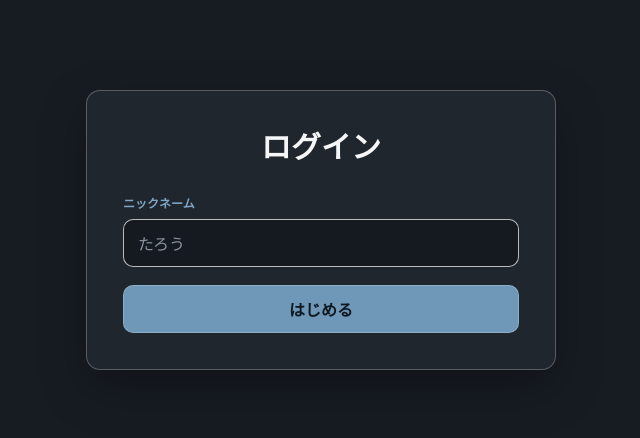
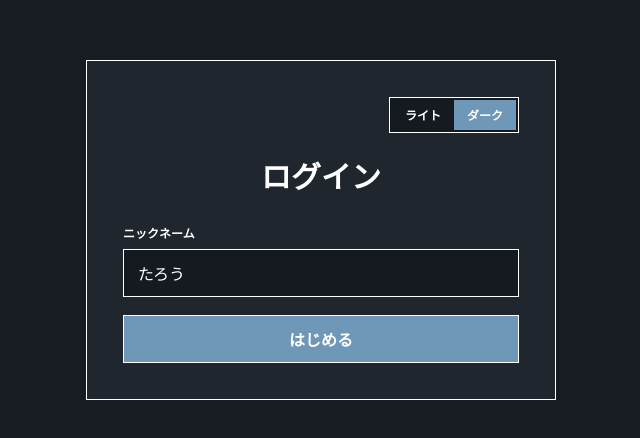
Before and after one commit to Kan-O435/hack-s-2026-08, a Next.js app in the folder app/client/: page /login in a window 1280 px wide. Shown: the part 170-608 px from the top of the page, without its empty margins (319-959 px from the left). Built offline with nearby package versions, Linux system fonts and the light colour scheme.

Commit message:
#19 ログイン画面とダッシュボード画面を調整

```diff
--- a/app/client/app/globals.css
+++ b/app/client/app/globals.css
@@ -3,6 +3,41 @@
 :root {
   --background: #ffffff;
   --foreground: #000000;
+  --theme-page: #171c23;
+  --theme-surface: #20262e;
+  --theme-surface-deep: #151a20;
+  --theme-surface-hover: #2a313a;
+  --theme-border: #ffffff;
+  --theme-border-strong: #ffffff;
+  --theme-text: #ffffff;
+  --theme-muted: #ffffff;
+  --theme-placeholder: #ffffff;
+  --theme-accent: #6f98b8;
+  --theme-accent-hover: #80a7c4;
+  --theme-accent-contrast: #ffffff;
+  --theme-danger-border: #ffffff;
+  --theme-danger-surface: #2b2024;
+  --theme-danger-text: #ffffff;
+  color-scheme: dark;
+}
+
+:root[data-theme="light"] {
+  --theme-page: #ffffff;
+  --theme-surface: #ffffff;
+  --theme-surface-deep: #f4f6f8;
+  --theme-surface-hover: #e2e8ed;
+  --theme-border: #000000;
+  --theme-border-strong: #000000;
+  --theme-text: #000000;
+  --theme-muted: #000000;
+  --theme-placeholder: #000000;
+  --theme-accent: #557f9f;
+  --theme-accent-hover: #476e8c;
+  --theme-accent-contrast: #000000;
+  --theme-danger-border: #000000;
+  --theme-danger-surface: #fff1f2;
+  --theme-danger-text: #000000;
+  color-scheme: light;
 }
 
 @theme inline {
--- a/app/client/app/home/page.tsx
+++ b/app/client/app/home/page.tsx
@@ -5,6 +5,7 @@ import { useRouter } from "next/navigation";
 import Link from "next/link";
 import { clearAuth, getAuth, type AuthUser } from "@/lib/auth";
 import { apiFetch } from "@/lib/api";
+import { ThemeToggle } from "@/components/theme-toggle";
 
 type RoomHistoryItem = {
   id: number;
@@ -49,48 +50,53 @@ export default function HomePage() {
   }
 
   return (
-    <div className="flex w-full flex-1 bg-[#171c23] text-[#f4f6f8]">
+    <div className="flex w-full flex-1 bg-[var(--theme-page)] text-[var(--theme-text)] transition-colors">
       <div className="mx-auto flex w-full max-w-3xl flex-col gap-6 p-6">
-        <header className="flex items-center justify-between gap-4 rounded-[14px] border border-white/25 bg-[#20262e] p-4 shadow-[0_18px_48px_rgba(0,0,0,0.18)]">
-          <p className="text-[#f4f6f8]">ようこそ、{user.nickname} さん</p>
+        <header className="flex flex-wrap items-center justify-between gap-4 border border-[var(--theme-border)] bg-[var(--theme-surface)] p-4 transition-colors">
+          <p className="text-[var(--theme-text)]">
+            ようこそ、{user.nickname} さん
+          </p>
+          <div className="flex items-center gap-2">
+            <ThemeToggle />
             <button
               type="button"
               onClick={handleLogout}
-            className="h-10 shrink-0 cursor-pointer rounded-[10px] border border-white/30 bg-[#151a20] px-4 text-sm text-[#dce2e8] transition-colors hover:border-white/50 hover:bg-[#2a313a]"
+              className="h-10 shrink-0 cursor-pointer border border-[var(--theme-border)] bg-[var(--theme-surface-deep)] px-4 text-sm text-[var(--theme-text)] transition-colors hover:border-[var(--theme-border-strong)] hover:bg-[var(--theme-surface-hover)]"
             >
               ログアウト
             </button>
+          </div>
         </header>
 
         <section className="grid grid-cols-1 gap-4 sm:grid-cols-2">
           <Link
             href="/rooms/join"
-            className="flex min-h-32 items-center justify-center rounded-[14px] border border-white/25 bg-[#20262e] p-8 text-center font-bold text-[#7fa7c5] transition-colors hover:border-white/45 hover:bg-[#262d36]"
+            className="flex min-h-32 items-center justify-center border border-[var(--theme-border)] bg-[var(--theme-surface)] p-8 text-center font-bold text-[var(--theme-text)] transition-colors hover:border-[var(--theme-border-strong)] hover:bg-[var(--theme-surface-hover)]"
           >
             チャットに参加する
           </Link>
           <Link
             href="/rooms/new"
-            className="flex min-h-32 items-center justify-center rounded-[14px] border border-white/25 bg-[#20262e] p-8 text-center font-bold text-[#7fa7c5] transition-colors hover:border-white/45 hover:bg-[#262d36]"
+            className="flex min-h-32 items-center justify-center border border-[var(--theme-border)] bg-[var(--theme-surface)] p-8 text-center font-bold text-[var(--theme-text)] transition-colors hover:border-[var(--theme-border-strong)] hover:bg-[var(--theme-surface-hover)]"
           >
             チャットを作る
           </Link>
         </section>
 
         <section className="flex flex-col gap-3">
-          <h2 className="font-bold text-[#f4f6f8]">履歴</h2>
+          <h2 className="font-bold text-[var(--theme-text)]">履歴</h2>
 
           {error && (
             <p
               role="alert"
-              className="rounded-[10px] border border-[#b86f74] bg-[#2b2024] p-4 text-[#f1c4c7]"
+              className="border border-[var(--theme-danger-border)] bg-[var(--theme-danger-surface)] p-4 text-[var(--theme-danger-text)]"
             >
               {error}
             </p>
           )}
 
           {rooms && rooms.length === 0 && (
-            <p className="rounded-[10px] border border-white/25 bg-[#20262e] p-4 text-[#aeb5bf]">
+            <p className="border border-[var(--theme-border)] bg-[var(--theme-surface)] p-4 text-[var(--theme-muted)]">
               まだ会話履歴はありません
             </p>
           )}
@@ -101,13 +107,13 @@ export default function HomePage() {
                 <li key={room.id}>
                   <Link
                     href={`/rooms/${room.id}/result`}
-                    className="grid gap-2 rounded-[10px] border border-white/25 bg-[#20262e] p-4 text-[#f4f6f8] transition-colors hover:border-white/45 hover:bg-[#262d36] sm:grid-cols-[minmax(0,1fr)_auto_auto] sm:items-center sm:gap-4"
+                    className="grid gap-2 border border-[var(--theme-border)] bg-[var(--theme-surface)] p-4 text-[var(--theme-text)] transition-colors hover:border-[var(--theme-border-strong)] hover:bg-[var(--theme-surface-hover)] sm:grid-cols-[minmax(0,1fr)_auto_auto] sm:items-center sm:gap-4"
                   >
                     <span className="min-w-0 truncate">{room.name}</span>
-                    <span className="text-[#7fa7c5]">
+                    <span className="text-[var(--theme-text)]">
                       {room.my_title}（{room.my_total_score}点）
                     </span>
-                    <span className="text-sm text-[#aeb5bf]">
+                    <span className="text-sm text-[var(--theme-muted)]">
                       {new Date(room.finished_at).toLocaleDateString("ja-JP")}
                     </span>
                   </Link>
--- a/app/client/app/login/page.tsx
+++ b/app/client/app/login/page.tsx
@@ -3,6 +3,7 @@
 import { useState, type FormEvent } from "react";
 import { useRouter } from "next/navigation";
 import { saveAuth } from "@/lib/auth";
+import { ThemeToggle } from "@/components/theme-toggle";
 
 export default function LoginPage() {
   const router = useRouter();
@@ -49,9 +50,13 @@ export default function LoginPage() {
   }
 
   return (
-    <div className="flex flex-1 items-center justify-center bg-[#171c23] p-6 text-[#f4f6f8]">
-      <div className="w-full max-w-[470px] rounded-[14px] border border-white/25 bg-[#20262e] px-6 py-8 shadow-[0_18px_48px_rgba(0,0,0,0.28)] sm:px-9 sm:py-9">
-        <h1 className="mb-8 text-center text-3xl font-bold text-[#f4f6f8]">
+    <div className="flex flex-1 items-center justify-center bg-[var(--theme-page)] p-6 text-[var(--theme-text)] transition-colors">
+      <div className="w-full max-w-[470px] border border-[var(--theme-border)] bg-[var(--theme-surface)] px-6 py-8 transition-colors sm:px-9 sm:py-9">
+        <div className="mb-6 flex justify-end">
+          <ThemeToggle />
+        </div>
+
+        <h1 className="mb-8 text-center text-3xl font-bold text-[var(--theme-text)]">
           ログイン
         </h1>
 
@@ -59,7 +64,7 @@ export default function LoginPage() {
           <div className="flex flex-col gap-2">
             <label
               htmlFor="nickname"
-              className="text-xs font-bold text-[#7fa7c5]"
+              className="text-xs font-bold text-[var(--theme-text)]"
             >
               ニックネーム
             </label>
@@ -70,14 +75,14 @@ export default function LoginPage() {
               value={nickname}
               onChange={(e) => setNickname(e.target.value)}
               maxLength={30}
-              className="h-12 rounded-[10px] border border-white/30 bg-[#151a20] px-3.5 text-[#f4f6f8] outline-none transition-colors placeholder:text-[#89929e] focus:border-white/70"
+              className="h-12 border border-[var(--theme-border)] bg-[var(--theme-surface-deep)] px-3.5 text-[var(--theme-text)] outline-none transition-colors placeholder:text-[var(--theme-placeholder)] focus:border-[var(--theme-border-strong)]"
               placeholder="たろう"
               autoFocus
             />
           </div>
 
           {error && (
-            <p role="alert" className="text-sm text-[#ff6b6b]">
+            <p role="alert" className="text-sm text-[var(--theme-danger-text)]">
               {error}
             </p>
           )}
@@ -85,7 +90,7 @@ export default function LoginPage() {
           <button
             type="submit"
             disabled={submitting}
-            className="h-12 cursor-pointer rounded-[10px] border border-white/20 bg-[#6f98b8] px-[18px] font-bold text-[#101820] transition-colors hover:bg-[#80a7c4] disabled:cursor-not-allowed disabled:opacity-50"
+            className="h-12 cursor-pointer border border-[var(--theme-border)] bg-[var(--theme-accent)] px-[18px] font-bold text-[var(--theme-accent-contrast)] transition-colors hover:bg-[var(--theme-accent-hover)] disabled:cursor-not-allowed disabled:opacity-50"
           >
             {submitting ? "はじめています..." : "はじめる"}
           </button>
--- /dev/null
+++ b/app/client/components/theme-toggle.tsx
@@ -0,0 +1,59 @@
+"use client";
+
+import { useEffect, useState } from "react";
+
+type Theme = "light" | "dark";
+
+const STORAGE_KEY = "color-theme";
+
+function applyTheme(theme: Theme) {
+  document.documentElement.dataset.theme = theme;
+}
+
+export function ThemeToggle() {
+  const [theme, setTheme] = useState<Theme>("dark");
+
+  useEffect(() => {
+    const storedTheme = window.localStorage.getItem(STORAGE_KEY);
+    const initialTheme: Theme = storedTheme === "light" ? "light" : "dark";
+
+    applyTheme(initialTheme);
+    // localStorageはクライアントでのみ参照できるため、マウント後に同期する
+    // eslint-disable-next-line react-hooks/set-state-in-effect
+    setTheme(initialTheme);
+  }, []);
+
+  function selectTheme(nextTheme: Theme) {
+    setTheme(nextTheme);
+    applyTheme(nextTheme);
+    window.localStorage.setItem(STORAGE_KEY, nextTheme);
+  }
+
+  return (
+    <div
+      role="group"
+      aria-label="カラーテーマ"
+      className="grid h-9 shrink-0 grid-cols-2 border border-[var(--theme-border)] bg-[var(--theme-surface-deep)] p-0.5"
+    >
+      {(["light", "dark"] as const).map((option) => {
+        const selected = theme === option;
+
+        return (
+          <button
+            key={option}
+            type="button"
+            aria-pressed={selected}
+            onClick={() => selectTheme(option)}
+            className={`min-w-[62px] cursor-pointer px-2 text-xs font-bold transition-colors ${
+              selected
+                ? "bg-[var(--theme-accent)] text-[var(--theme-accent-contrast)]"
+                : "text-[var(--theme-muted)] hover:text-[var(--theme-text)]"
+            }`}
+          >
+            {option === "light" ? "ライト" : "ダーク"}
+          </button>
+        );
+      })}
+    </div>
+  );
+}
```
Lines whose indentation alone changed are shown as unchanged.
